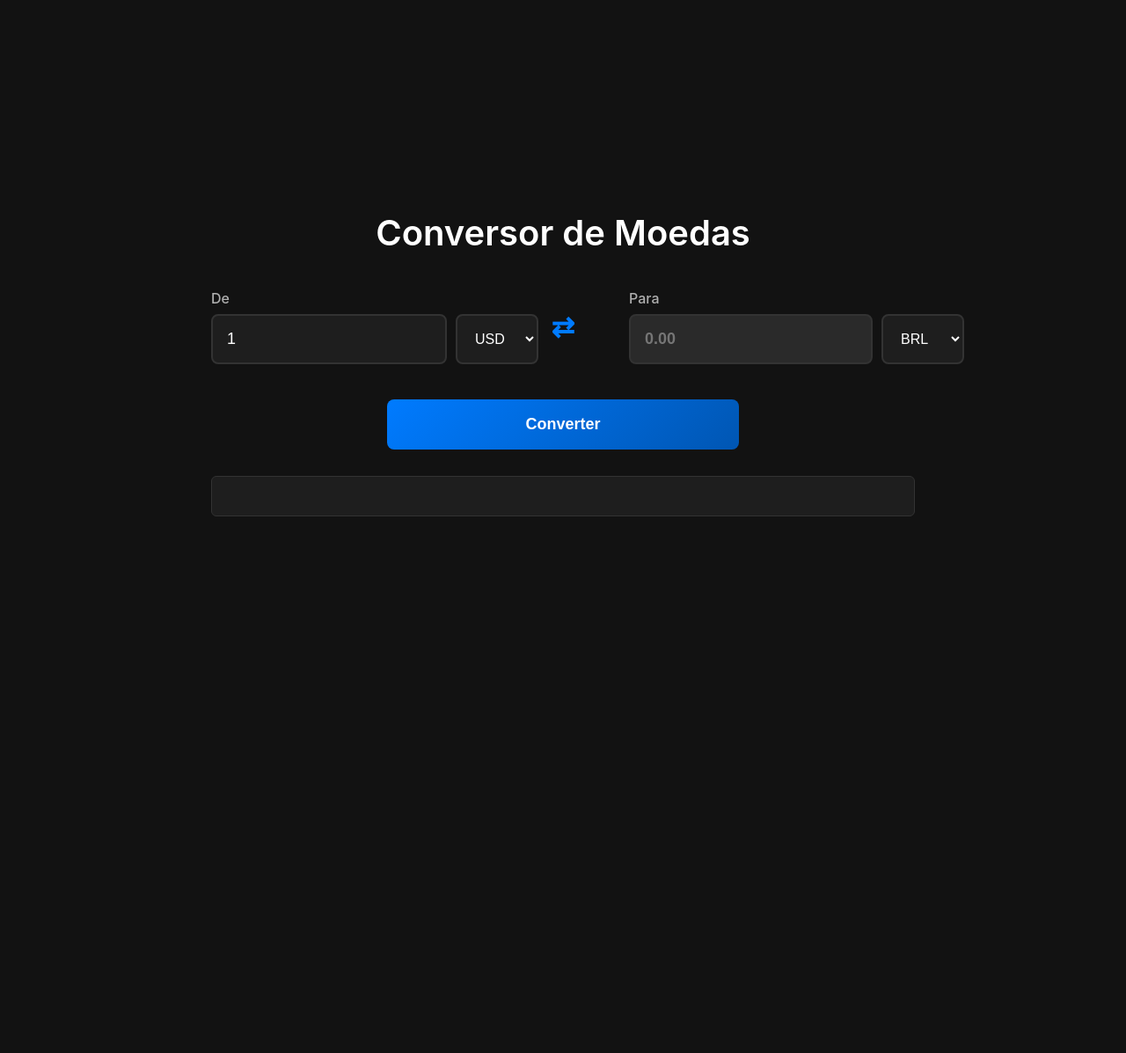
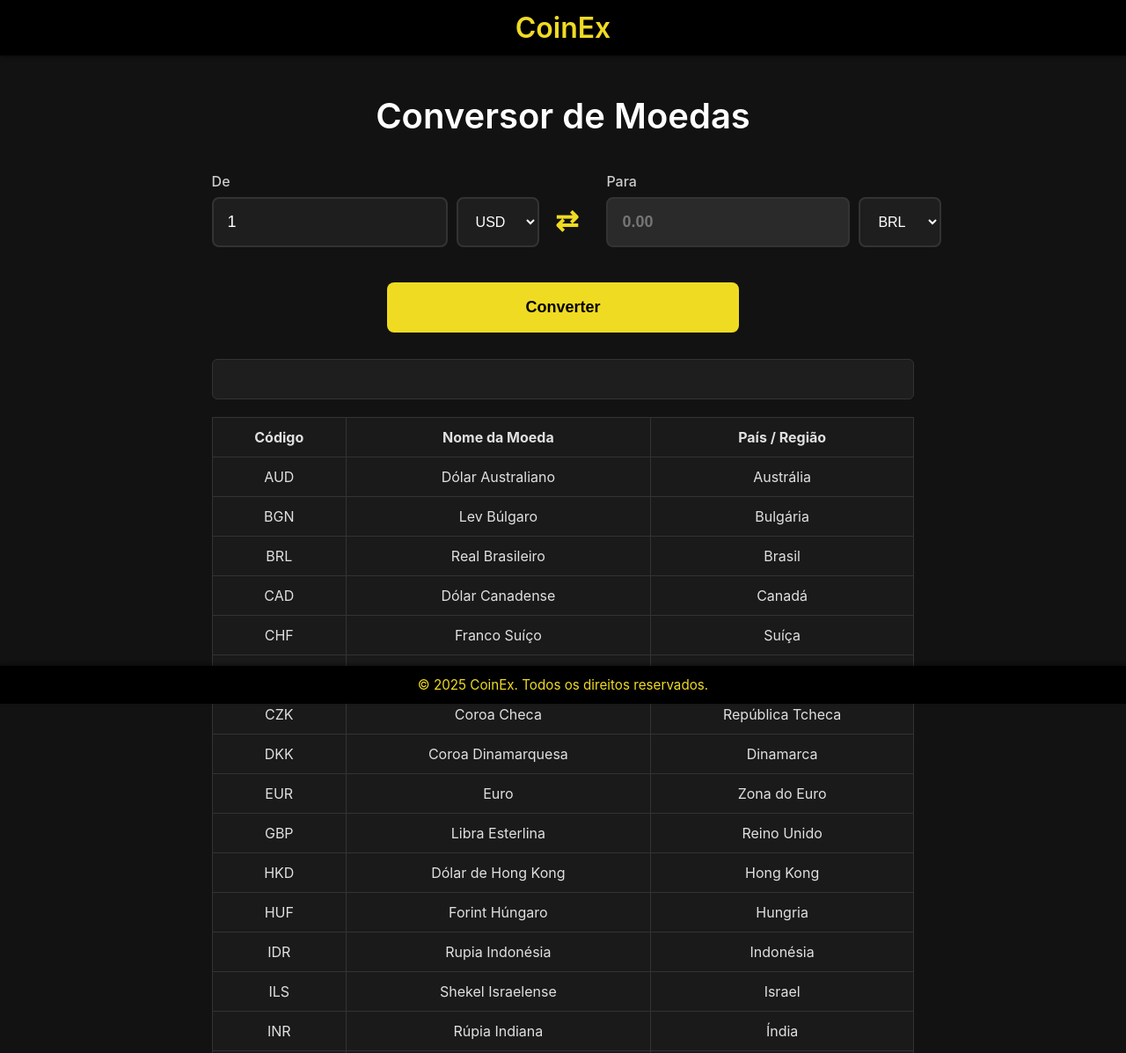
Before and after one commit to affonsohellmuth/CoinEx, a plain HTML site: page frontend/index.html in a window 1280 px wide. Shown: the top 1197 px of the page at 88% size. Before the commit the page ends 800 px from the top, so only its background shows below. Drawn offline with Linux system fonts and the light colour scheme.

Commit message:
header and footer

```diff
--- a/frontend/css/style.css
+++ b/frontend/css/style.css
@@ -6,8 +6,9 @@
     justify-content: center;
     align-items: center;
     min-height: 100vh;
+    height: 100%;
     margin: 0;
-    padding: 20px;
+    padding: 80px;
     box-sizing: border-box;
 }
 
@@ -24,9 +25,28 @@
     font-size: 2.5rem;
 }
 
+header {
+    background-color: #000000;
+    color: #f0db23;
+    padding: 12px 0;
+    text-align: center;
+    position: fixed;
+    top: 0;
+    left: 0;
+    width: 100%;
+    z-index: 1000;
+    box-shadow: 0 2px 4px rgba(0, 0, 0, 0.4);
+}
+
+.header-container h1 {
+    margin: 0;
+    font-size: 2em;
+    color: #f0db23;
+    text-shadow: 1px 1px 2px #000;
+}
+
 .conversor-container {
     display: flex;
-    gap: 30px;
     align-items: center;
     justify-content: center;
     margin-bottom: 40px;
@@ -34,7 +54,6 @@
 }
 
 .grupo-moeda {
-    flex: 1;
     min-width: 300px;
     max-width: 350px;
 }
@@ -43,7 +62,7 @@
     display: block;
     text-align: left;
     font-size: 16px;
-    color: #b0b0b0;
+    color: #cccccc;
     margin-bottom: 8px;
     font-weight: 500;
 }
@@ -53,7 +72,8 @@
     gap: 10px;
 }
 
-input[type="number"], input[type="text"] {
+input[type="number"],
+input[type="text"] {
     flex: 2;
     padding: 16px;
     border: 2px solid #333333;
@@ -65,9 +85,10 @@
     transition: border-color 0.3s ease;
 }
 
-input[type="number"]:focus, input[type="text"]:focus {
+input[type="number"]:focus,
+input[type="text"]:focus {
     outline: none;
-    border-color: #007bff;
+    border-color: #f0db23;
 }
 
 input[type="text"][readonly] {
@@ -90,11 +111,11 @@
 
 select:focus {
     outline: none;
-    border-color: #007bff;
+    border-color: #f0db23;
 }
 
 .icone-troca {
-    color: #007bff;
+    color: #f0db23;
     font-size: 32px;
     font-weight: bold;
     margin: 0 20px;
@@ -102,14 +123,16 @@
     align-items: center;
     justify-content: center;
     min-width: 50px;
+    margin-top: 1.5rem;
+    margin-left: 1.8rem;
 }
 
 button {
     width: 100%;
     max-width: 400px;
     padding: 18px;
-    background: linear-gradient(135deg, #007bff, #0056b3);
-    color: white;
+    background: #f0db23;
+    color: #000;
     border: none;
     border-radius: 8px;
     font-size: 18px;
@@ -120,9 +143,9 @@
 }
 
 button:hover {
-    background: linear-gradient(135deg, #0056b3, #004494);
+    background: #e6c800;
     transform: translateY(-2px);
-    box-shadow: 0 4px 12px rgba(0, 123, 255, 0.3);
+    box-shadow: 0 4px 12px rgba(255, 221, 0, 0.3);
 }
 
 button:active {
@@ -137,6 +160,49 @@
     border-radius: 6px;
     background-color: #1e1e1e;
     border: 1px solid #333333;
+}
+
+.tabela-moeda table {
+    flex: 1;
+    width: 100%;
+    border-collapse: collapse;
+    margin-top: 20px;
+}
+
+.tabela-moeda th,
+.tabela-moeda td {
+    padding: 12px;
+    border: 1px solid #333;
+    background-color: #1a1a1a;
+    color: #e0e0e0;
+}
+
+.tabela-moeda thead {
+    background-color: #f0db23;
+    color: #000;
+    font-weight: bold;
+}
+
+.tabela-moeda tr:hover {
+    background-color: #2a2a2a;
+}
+
+footer {
+    background-color: #000000;
+    color: #f0db23;
+    bottom: 0;
+    left: 0;
+    padding: 12px 0;
+    position: fixed;
+    width: 100%;
+    box-shadow: 0 -2px 4px rgba(0, 0, 0, 0.4);
+    display: block;
+}
+
+.footer-container p {
+    margin: 0;
+    font-size: 0.95em;
+    color: #f0db23;
 }
 
 @media (max-width: 768px) {
--- a/frontend/index.html
+++ b/frontend/index.html
@@ -3,11 +3,21 @@
 <head>
     <meta charset="UTF-8">
     <meta name="viewport" content="width=device-width, initial-scale=1.0">
-    <title>Conversor de Moedas</title>
+    <title>CoinEx | Conversor de Moedas</title>
     <link rel="stylesheet" href="css/style.css">
 </head>
 <body>
+    <div class="wrapper">
+
+        <header>
+            <div class="header-container">
+                <h1>CoinEx</h1>
+            </div>
+        </header>
+
         <div class="container">
+
+
             <h1>Conversor de Moedas</h1>
 
             <div class="conversor-container">
@@ -33,8 +43,59 @@
             <button id="btn-converter">Converter</button>
 
             <div id="info-taxa"></div>
+
+            <div class="tabela-moeda">
+                <table border="1" cellspacing="0" cellpadding="5">
+                    <thead>
+                        <tr>
+                        <th>Código</th>
+                        <th>Nome da Moeda</th>
+                        <th>País / Região</th>
+                        </tr>
+                    </thead>
+                    <tbody>
+                        <tr><td>AUD</td><td>Dólar Australiano</td><td>Austrália</td></tr>
+                        <tr><td>BGN</td><td>Lev Búlgaro</td><td>Bulgária</td></tr>
+                        <tr><td>BRL</td><td>Real Brasileiro</td><td>Brasil</td></tr>
+                        <tr><td>CAD</td><td>Dólar Canadense</td><td>Canadá</td></tr>
+                        <tr><td>CHF</td><td>Franco Suíço</td><td>Suíça</td></tr>
+                        <tr><td>CNY</td><td>Yuan Chinês</td><td>China</td></tr>
+                        <tr><td>CZK</td><td>Coroa Checa</td><td>República Tcheca</td></tr>
+                        <tr><td>DKK</td><td>Coroa Dinamarquesa</td><td>Dinamarca</td></tr>
+                        <tr><td>EUR</td><td>Euro</td><td>Zona do Euro</td></tr>
+                        <tr><td>GBP</td><td>Libra Esterlina</td><td>Reino Unido</td></tr>
+                        <tr><td>HKD</td><td>Dólar de Hong Kong</td><td>Hong Kong</td></tr>
+                        <tr><td>HUF</td><td>Forint Húngaro</td><td>Hungria</td></tr>
+                        <tr><td>IDR</td><td>Rupia Indonésia</td><td>Indonésia</td></tr>
+                        <tr><td>ILS</td><td>Shekel Israelense</td><td>Israel</td></tr>
+                        <tr><td>INR</td><td>Rúpia Indiana</td><td>Índia</td></tr>
+                        <tr><td>ISK</td><td>Coroa Islandesa</td><td>Islândia</td></tr>
+                        <tr><td>JPY</td><td>Iene Japonês</td><td>Japão</td></tr>
+                        <tr><td>KRW</td><td>Won Sul-Coreano</td><td>Coreia do Sul</td></tr>
+                        <tr><td>MXN</td><td>Peso Mexicano</td><td>México</td></tr>
+                        <tr><td>MYR</td><td>Ringgit Malaio</td><td>Malásia</td></tr>
+                        <tr><td>NOK</td><td>Coroa Norueguesa</td><td>Noruega</td></tr>
+                        <tr><td>NZD</td><td>Dólar Neozelandês</td><td>Nova Zelândia</td></tr>
+                        <tr><td>PHP</td><td>Peso Filipino</td><td>Filipinas</td></tr>
+                        <tr><td>PLN</td><td>Zloty Polonês</td><td>Polônia</td></tr>
+                        <tr><td>RON</td><td>Leu Romeno</td><td>Romênia</td></tr>
+                        <tr><td>SEK</td><td>Coroa Sueca</td><td>Suécia</td></tr>
+                        <tr><td>SGD</td><td>Dólar de Singapura</td><td>Singapura</td></tr>
+                        <tr><td>THB</td><td>Baht Tailandês</td><td>Tailândia</td></tr>
+                        <tr><td>TRY</td><td>Lira Turca</td><td>Turquia</td></tr>
+                        <tr><td>USD</td><td>Dólar Americano</td><td>Estados Unidos</td></tr>
+                        <tr><td>ZAR</td><td>Rand Sul-Africano</td><td>África do Sul</td></tr>
+                    </tbody>
+                </table>
             </div>
 
+            <footer>
+                <div class="footer-container">
+                    <p>&copy; 2025 CoinEx. Todos os direitos reservados.</p>
+                </div>
+            </footer>
+        </div>
+    </div>
     <script src="js/script.js"></script>
 </body>
 </html>
--- a/frontend/js/script.js
+++ b/frontend/js/script.js
@@ -57,7 +57,7 @@
                 maximumFractionDigits: 6
             });
 
-            infoTaxaDiv.textContent = `Taxa: 1 ${base} = ${taxa.toFixed(6)} ${destino}`;
+            infoTaxaDiv.textContent = `1 ${base} = ${taxa.toFixed(6)} ${destino}`;
 
         } catch (error) {
             infoTaxaDiv.textContent = `Erro: ${error.message}`;
```
Lines whose indentation alone changed are shown as unchanged.
